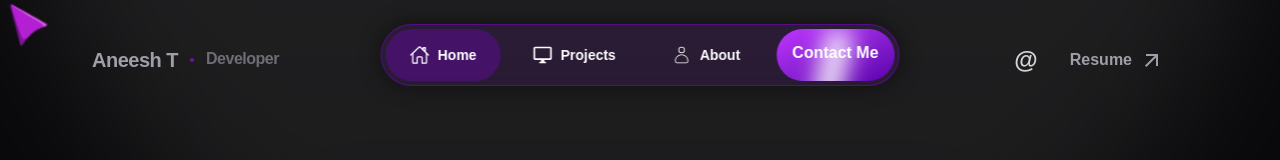
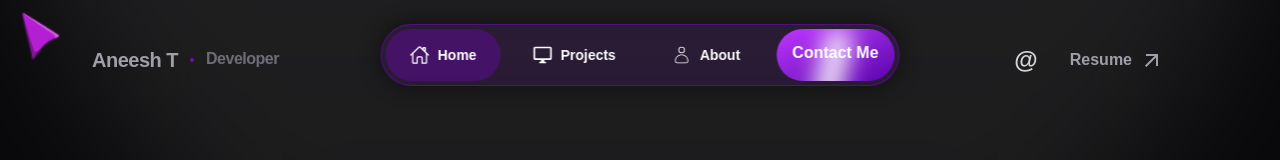
Before and after one commit to aneeshtallapally56/Aneesh-Portfolio, a React (Vite) app: page / in a window 1280 px wide. Shown: the top 160 px of the page. Built offline with nearby package versions, Linux system fonts and the light colour scheme; a web font is replaced by a local one.

Commit message:
change custom cursor speed

```diff
--- a/src/components/CustomCursor.jsx
+++ b/src/components/CustomCursor.jsx
@@ -1,4 +1,4 @@
-import { useState, useEffect } from "react";
+import { useState, useEffect, useCallback } from "react";
 import arrow from "../assets/purple_default.webp";
 import pointer from "../assets/purple_pointer.webp";
 
@@ -7,31 +7,34 @@ function CustomCursor() {
   const [isPointer, setIsPointer] = useState(false);
 
 
-  useEffect(() => {
-    const mouseMove = (e) => {
-      setPosition({ x: e.clientX-12, y: e.clientY-12 });
-
+  const handleMouseMove = useCallback((e) => {
+    setPosition({ x: e.clientX - 12, y: e.clientY - 12 });
 
     const targetElement = e.target;
     setIsPointer(
       targetElement.closest("[class*=cursor-pointer]") ||
       targetElement.matches("[class*=cursor-pointer]")
     );
-    };
+  }, []);
 
-    window.addEventListener("mousemove", mouseMove);
-    return () => window.removeEventListener("mousemove", mouseMove);
-  }, []);
+  useEffect(() => {
+    window.addEventListener("mousemove", handleMouseMove);
+    return () => window.removeEventListener("mousemove", handleMouseMove);
+  }, [handleMouseMove]);
 
   return (
     <div
-      className="fixed z-[999] w-14 h-14 pointer-events-none"
+      className="fixed z-[999] w-14 h-14 pointer-events-none transition-transform duration-[0ms]"
       style={{
-        left: `${position.x}px`,
-        top: `${position.y}px`,
+        transform: `translate(${position.x}px, ${position.y}px)`,
+        willChange: "transform",
       }}
     >
-      <img src={isPointer ? pointer : arrow} alt="cursor" />
+      <img
+        src={isPointer ? pointer : arrow}
+        alt="cursor"
+        className="w-full h-full"
+      />
     </div>
   );
 }
```
Lines whose indentation alone changed are shown as unchanged.
